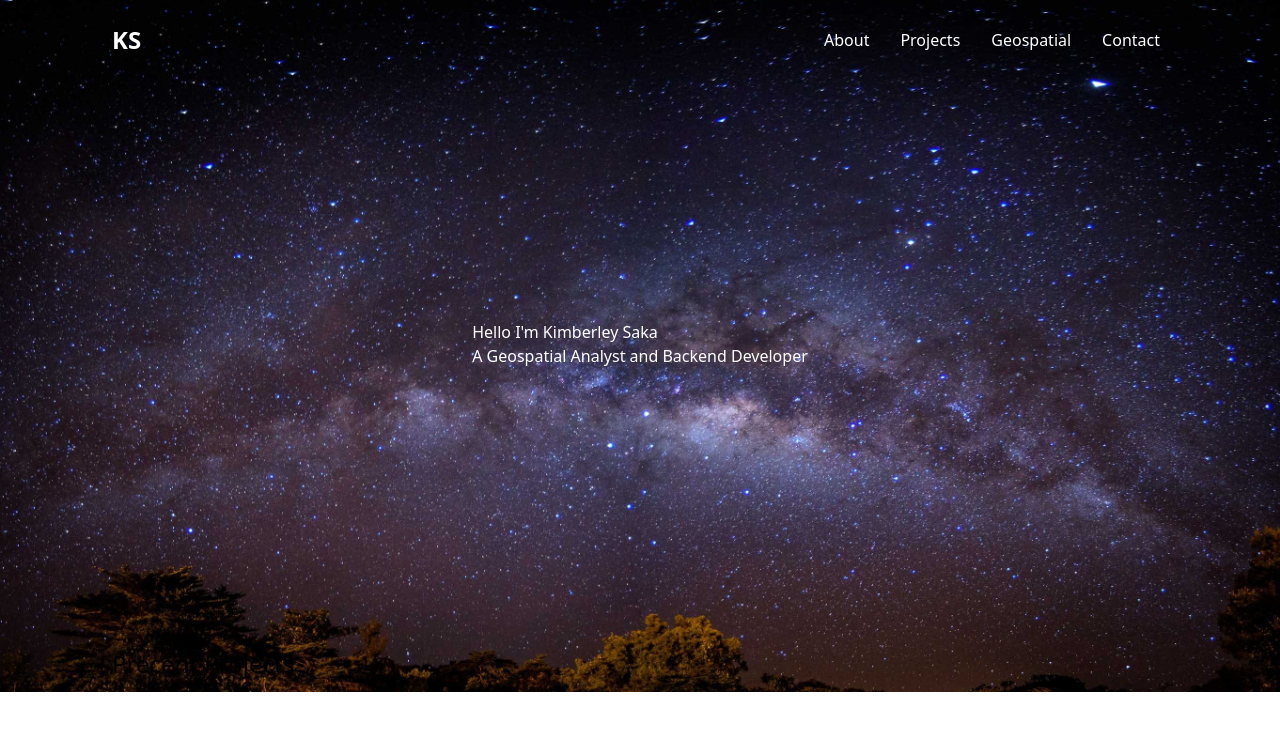
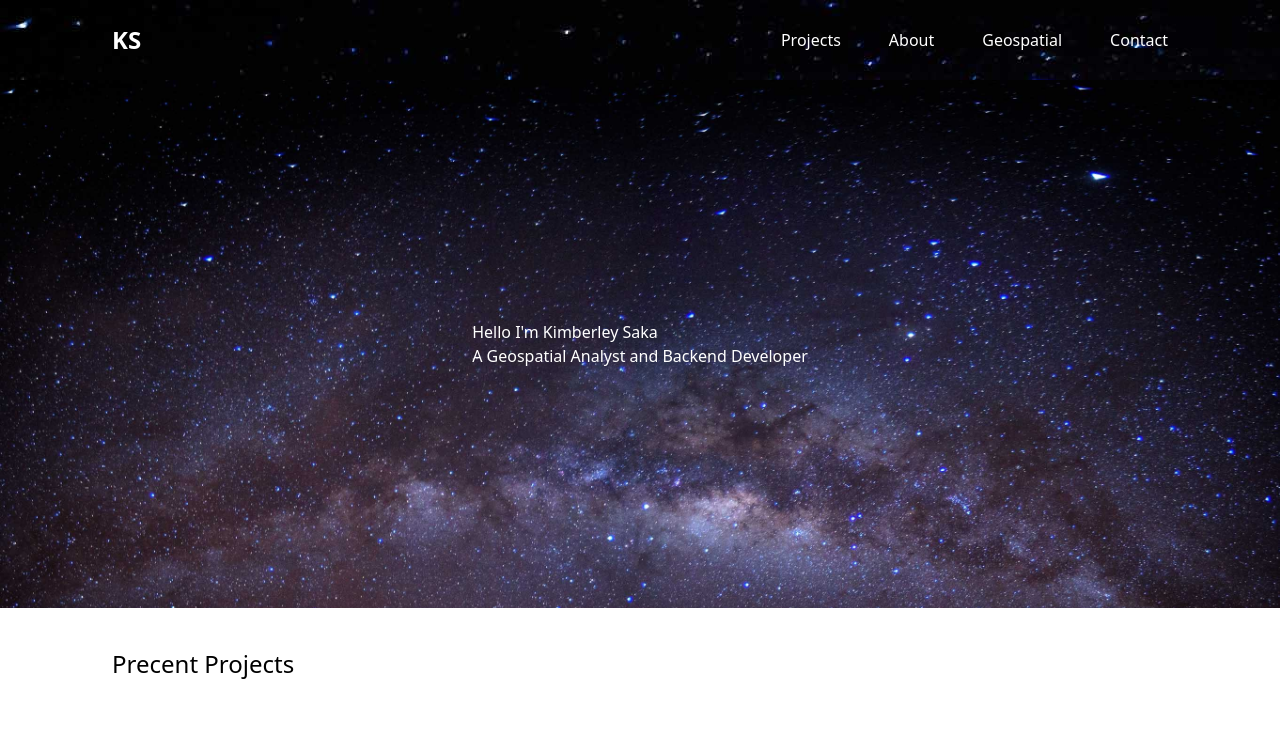
Before and after one commit to Kimberley-saka/my_portfolio, a React (Vite) app: page / in a window 1280 px wide. Shown: the top 730 px of the page. Built offline with nearby package versions, Linux system fonts and the light colour scheme.

Commit message:
updated the bg-image

```diff
--- a/src/components/Navigation/NavBar.jsx
+++ b/src/components/Navigation/NavBar.jsx
@@ -2,15 +2,14 @@ import { Link } from "react-router-dom"
 export default function NavBar() {
   return(
     <div className="flex flex-row justify-between items-center h-20 px-28
-     text-white">
+     text-white bg-galaxy">
         <div className="flex text-2xl font-bold">
           <Link to="/">KS</Link>
         </div>
 
-        <div className="hidden flex-row justify-between w-2/6 px-2
-       md:flex" >
+        <div className="hidden md:flex space-x-12 items-center" >
+          <Link to="/projects">Projects</Link>
           <Link to="/about">About</Link>
-          <Link to="/projects">Projects</Link>
           <Link to="/geospatial">Geospatial</Link>
           <Link to="/contact">Contact</Link>
         </div>
--- a/src/index.css
+++ b/src/index.css
@@ -2,10 +2,11 @@
 @tailwind components;
 @tailwind utilities;
 
-
+/*
 body{
     background-image: url('/src/assets/pexels-luis-kuthe-4695929.jpg');
     background-repeat: no-repeat;
     background-size: cover;
-    background-position: 70%;
+    background-position: 50% ;
 }
+*/
--- a/src/pages/Home.jsx
+++ b/src/pages/Home.jsx
@@ -2,7 +2,7 @@ export default function HomePage() {
   return(
     <div className="flex flex-col">
       <div className=" flex flex-col justify-center items-center py-60
-      bg-contain h-full text-white">
+     h-full text-white bg-galaxy bg-cover">
         <div>
         <div>
           Hello I'm Kimberley Saka
--- a/tailwind.config.js
+++ b/tailwind.config.js
@@ -5,6 +5,13 @@ export default {
     "./src/**/*.{js,ts,jsx,tsx}",
   ],
   theme: {
+    screens: {
+      sm: '480px',
+      md: '768px',
+      lg: '976px',
+      xl: '1440px'
+
+    },
     extend: {
       backgroundImage: {
         'galaxy': "url('/src/assets/pexels-luis-kuthe-4695929.jpg')",
```
